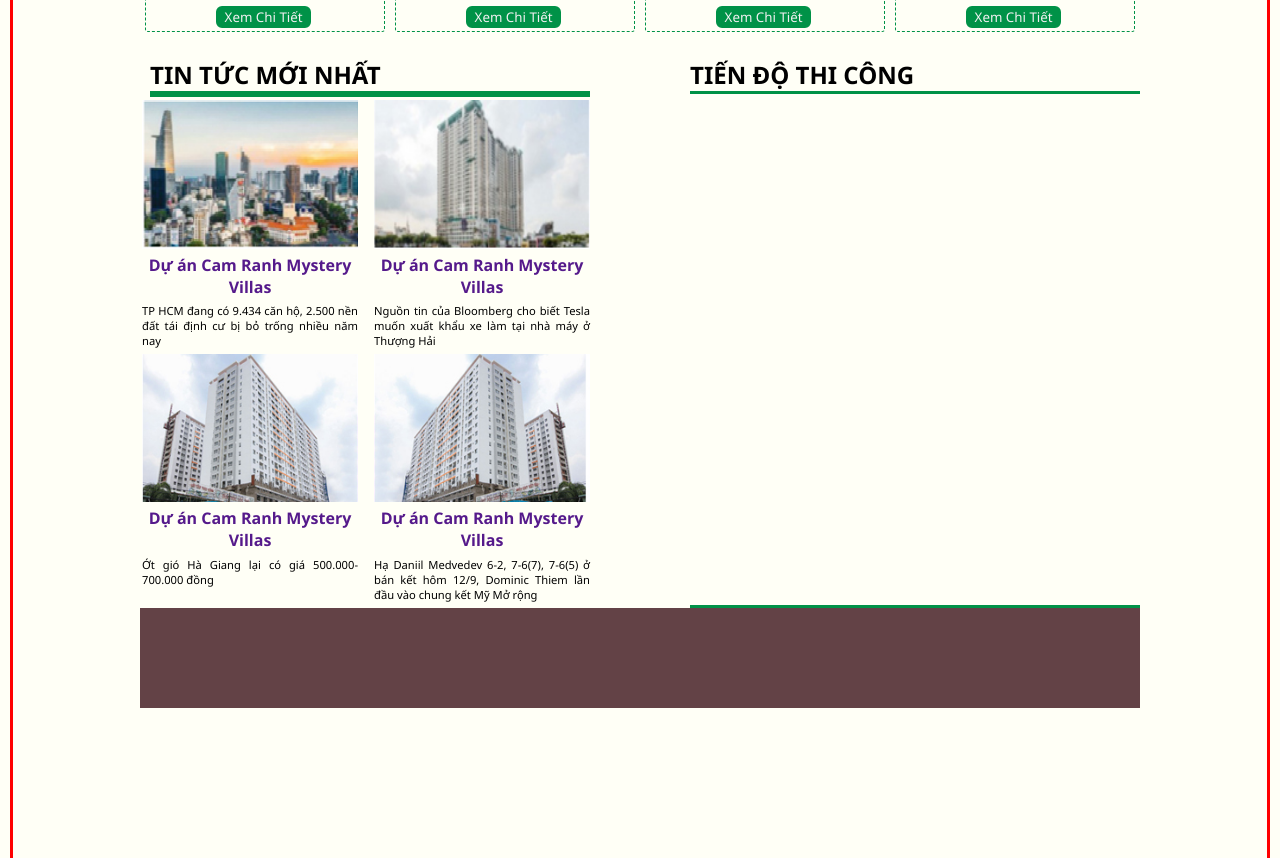
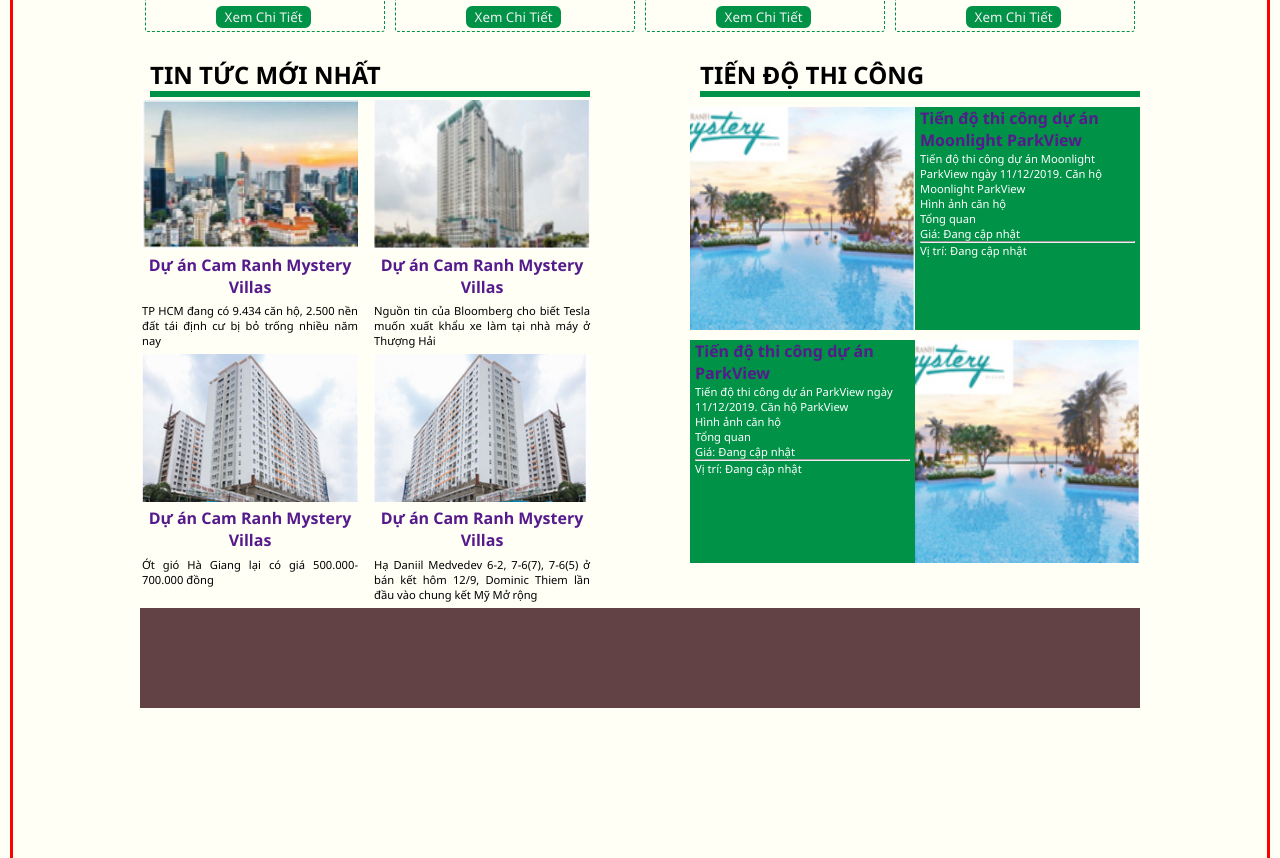
Before and after one commit to hungminet/HTML-CSS, a plain HTML site: page BDS Web/index.html in a window 1280 px wide. Shown: the part 1040-1898 px from the top of the page. Drawn offline with Linux system fonts and the light colour scheme.

Commit message:
process-part complete

```diff
--- a/BDS Web/index.html
+++ b/BDS Web/index.html
@@ -146,9 +146,39 @@
 			</div>
 
 
-			<div class = "process proj-title">
-				<p>TIẾN ĐỘ THI CÔNG</p>
+			<div class = "process">
+				<div class = "proj-title">
+					<p>TIẾN ĐỘ THI CÔNG</p>
+				</div>
 				<div class = "table-content">
+					<div class = "process-item">
+						<div class = "pic-on-left">
+							<img src = "./images/items/process/item1.png" alt = "process item" />
+						</div>
+						<div class = "process-item-content right">
+							<h4><a href = "">Tiến độ thi công dự án Moonlight ParkView</a></h4>
+							<p>Tiến độ thi công dự án Moonlight ParkView ngày 11/12/2019. Căn hộ Moonlight ParkView</p>
+							<p>Hình ảnh căn hộ</p>
+							<p>Tổng quan</p>
+							<p>Giá: Đang cập nhật</p>
+							<Hr/>
+							<p>Vị trí: Đang cập nhật</p>
+						</div>
+					</div>
+					<div class = "process-item">
+						<div class = "pic-on-right">
+							<img src = "./images/items/process/item1.png" alt = "process item" />
+						</div>
+						<div class = "process-item-content left">
+							<h4><a href = "">Tiến độ thi công dự án  ParkView</a></h4>
+							<p>Tiến độ thi công dự án  ParkView ngày 11/12/2019. Căn hộ  ParkView</p>
+							<p>Hình ảnh căn hộ</p>
+							<p>Tổng quan</p>
+							<p>Giá: Đang cập nhật</p>
+							<Hr/>
+							<p>Vị trí: Đang cập nhật</p>
+						</div>
+					</div>
 				</div>
 			</div>
 
--- a/BDS Web/layout-home.css
+++ b/BDS Web/layout-home.css
@@ -142,7 +142,44 @@ a:hover{
 	float:left;
 
 }
+.process-item{
+	height:45%;
+	width:100%;
+	margin-top:10px;
 
+}
+.left{
+	float:left;
+}
+.right{
+	float:right;
+}
+.process-item-content{
+	padding-left:5px;
+	padding-right:5px;
+	height:100%;width:50%;
+	background-color:#009247;
+	text-align: left;
+	color:white;
+}
+.process-item-content p{
+	font-size:70%;
+	font-weight:thin;
+}
+.pic-on-left{
+	height:100%;
+	width:50%;
+	float:left;
+}
+.pic-on-right{
+	height:100%;
+	width:50%;
+	float:right;
+}
+..process-item-content h4{
+	font-size:100%;
+	font-weight:bold;
+}
 .process{
 	width:45%;
 	height:550px;
```
Also changed, not shown: BDS Web/images/items/process/item1.png (added), BDS Web/images/items/process/item2.png (added).
